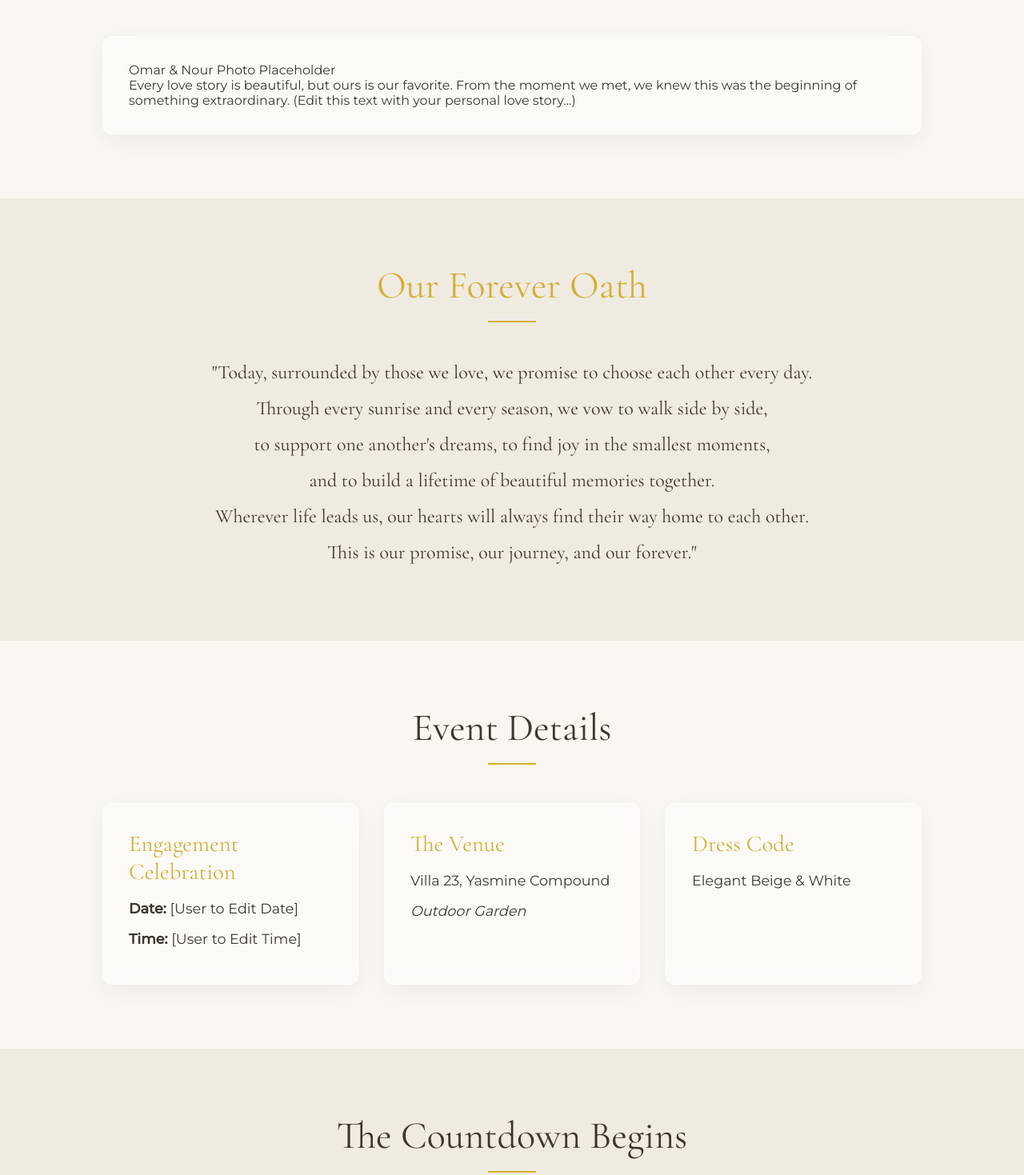
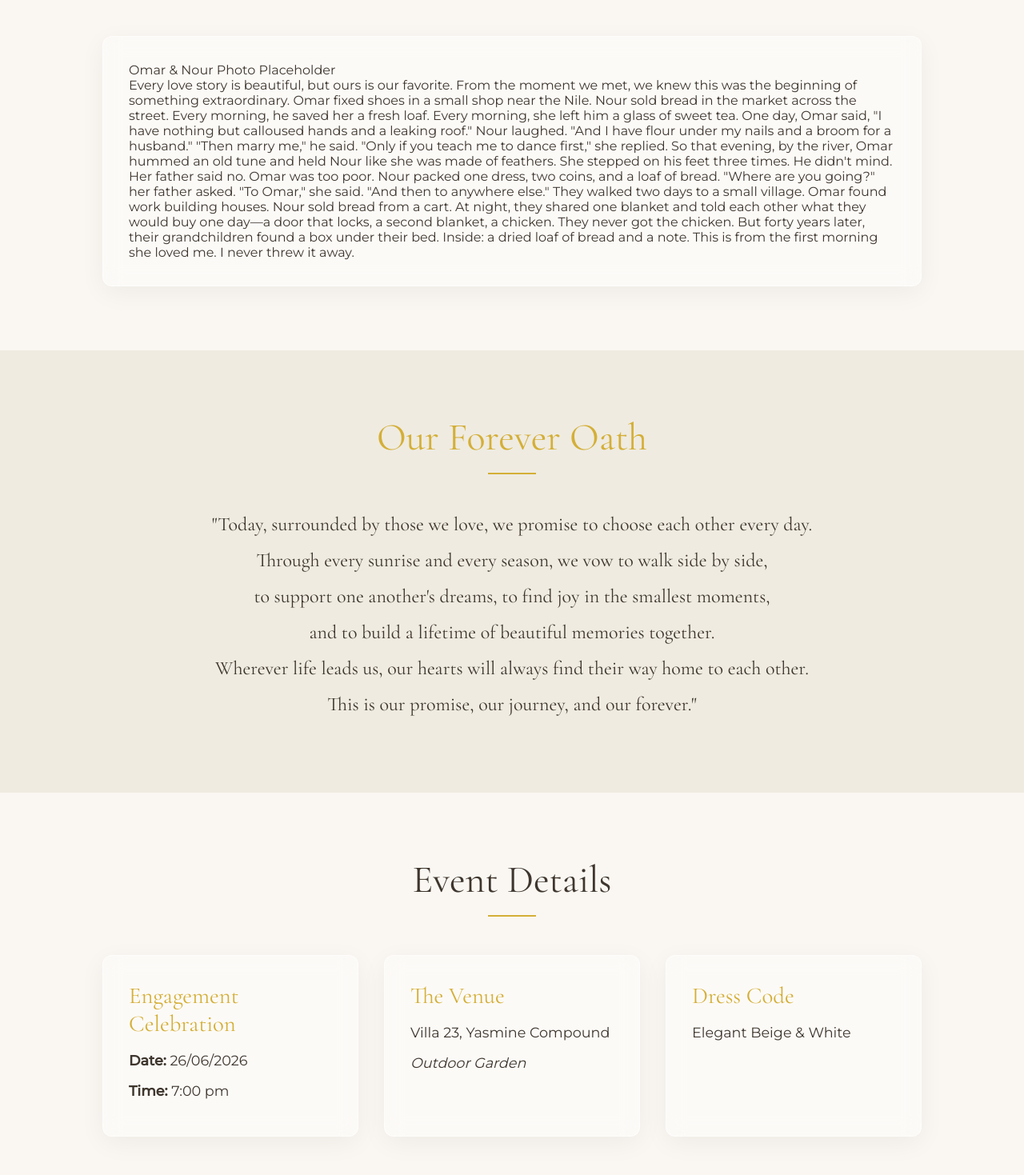
Before and after one commit to KarimShamel/wedding-invitation6, a plain HTML site: page index.html in a window 1280 px wide. Shown: the part 958-2427 px from the top of the page at 80% size. Drawn offline with nearby package versions, Linux system fonts and the light colour scheme.

Commit message:
Update index.html

```diff
--- a/index.html
+++ b/index.html
@@ -49,7 +49,31 @@
             <div class="story-content glass-card">
                 <div class="story-image-placeholder">Omar & Nour Photo Placeholder</div>
                 <div class="story-text">
-                    <p>Every love story is beautiful, but ours is our favorite. From the moment we met, we knew this was the beginning of something extraordinary. (Edit this text with your personal love story...)</p>
+                    <p>Every love story is beautiful, but ours is our favorite. From the moment we met, we knew this was the beginning of something extraordinary. Omar fixed shoes in a small shop near the Nile. Nour sold bread in the market across the street.
+
+Every morning, he saved her a fresh loaf. Every morning, she left him a glass of sweet tea.
+
+One day, Omar said, "I have nothing but calloused hands and a leaking roof."
+
+Nour laughed. "And I have flour under my nails and a broom for a husband."
+
+"Then marry me," he said.
+
+"Only if you teach me to dance first," she replied.
+
+So that evening, by the river, Omar hummed an old tune and held Nour like she was made of feathers. She stepped on his feet three times. He didn't mind.
+
+Her father said no. Omar was too poor. Nour packed one dress, two coins, and a loaf of bread.
+
+"Where are you going?" her father asked.
+
+"To Omar," she said. "And then to anywhere else."
+
+They walked two days to a small village. Omar found work building houses. Nour sold bread from a cart. At night, they shared one blanket and told each other what they would buy one day—a door that locks, a second blanket, a chicken.
+
+They never got the chicken. But forty years later, their grandchildren found a box under their bed. Inside: a dried loaf of bread and a note.
+
+This is from the first morning she loved me. I never threw it away.</p>
                 </div>
             </div>
         </div>
@@ -77,8 +101,8 @@
             <div class="details-grid">
                 <div class="detail-card glass-card reveal">
                     <h3>Engagement Celebration</h3>
-                    <p><strong>Date:</strong> [User to Edit Date]</p>
-                    <p><strong>Time:</strong> [User to Edit Time]</p>
+                    <p><strong>Date:</strong> 26/06/2026 </p>
+                    <p><strong>Time:</strong> 7:00 pm </p>
                 </div>
                 <div class="detail-card glass-card reveal" style="transition-delay: 0.2s;">
                     <h3>The Venue</h3>
```
